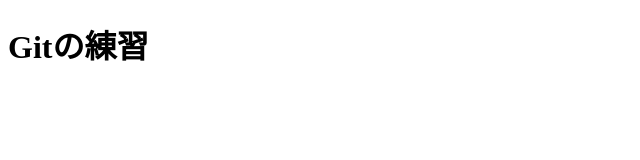
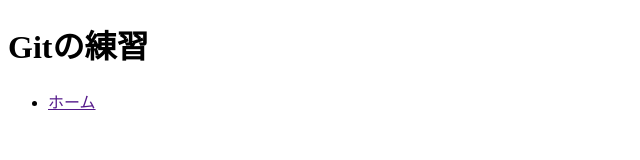
Before and after one commit to yo55210/git-test, a plain HTML site: page index.html in a window 1280 px wide. Shown: the full height of the page, 0-640 px from the left. Drawn offline with Linux system fonts and the light colour scheme.

Commit message:
navの追加

```diff
--- a/index.html
+++ b/index.html
@@ -9,6 +9,17 @@
   <header class="header">
     <h1 class="header-ttl">Gitの練習</h1>
     <!-- /.header-ttl -->
+    <header class="header-nav">
+      <ul class="header-nav_list">
+        <li class="header-nav_item">
+          <a href="" class="header-nav_link">ホーム</a>
+          <!-- /.header-nav_link -->
+        </li>
+        <!-- /.header-nav_item -->
+      </ul>
+      <!-- /.header-nav_list -->
+    </header>
+    <!-- /.header-nav -->
   </header>
   <!-- /.header -->
 </body>
```
